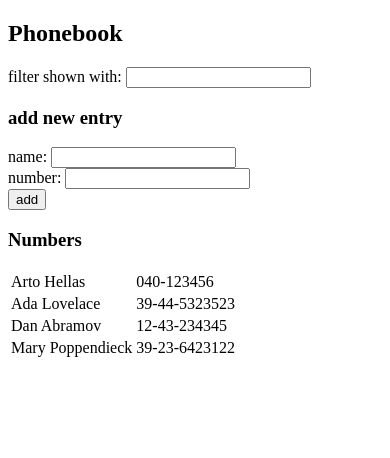
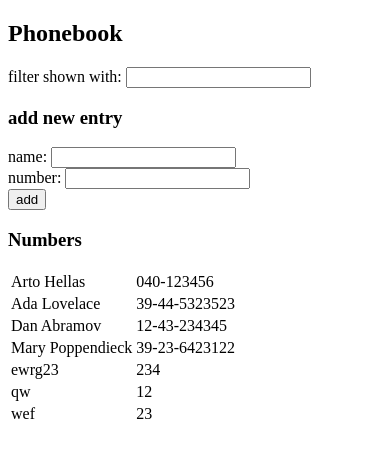
Before and after one commit to DrMoshtael/fullstackopenPart2, a React (Vite) app in the folder phonebook/: page / in a window 390 px wide. Shown: the top 458 px of the page. Built offline with nearby package versions, Linux system fonts and the light colour scheme; data requests are answered from the project's data file.

Commit message:
Exercise 2.12 Phonebook step7

```diff
--- a/phonebook/db.json
+++ b/phonebook/db.json
@@ -1,5 +1,5 @@
 {
-    "persons":[
+  "persons": [
     {
       "name": "Arto Hellas",
       "number": "040-123456",
@@ -19,6 +19,21 @@
       "name": "Mary Poppendieck",
       "number": "39-23-6423122",
       "id": 4
+    },
+    {
+      "name": "ewrg23",
+      "number": "234",
+      "id": 5
+    },
+    {
+      "name": "qw",
+      "number": "12",
+      "id": 6
+    },
+    {
+      "name": "wef",
+      "number": "23",
+      "id": 7
     }
   ]
 }
--- a/phonebook/src/App.jsx
+++ b/phonebook/src/App.jsx
@@ -73,6 +73,10 @@ const App = () => {
       setNewName('')
       setNewNumber('')
       setNewFilter('') //To ensure the filter matches the rendered list
+
+      axios.post('http://localhost:3001/persons',{"name": newName, "number": newNumber})
+        .then(response=>console.log(response))
+
     }
     else { alert(`${newName} is already added to phonebook`) }
   }
```
Lines whose indentation alone changed are shown as unchanged.
